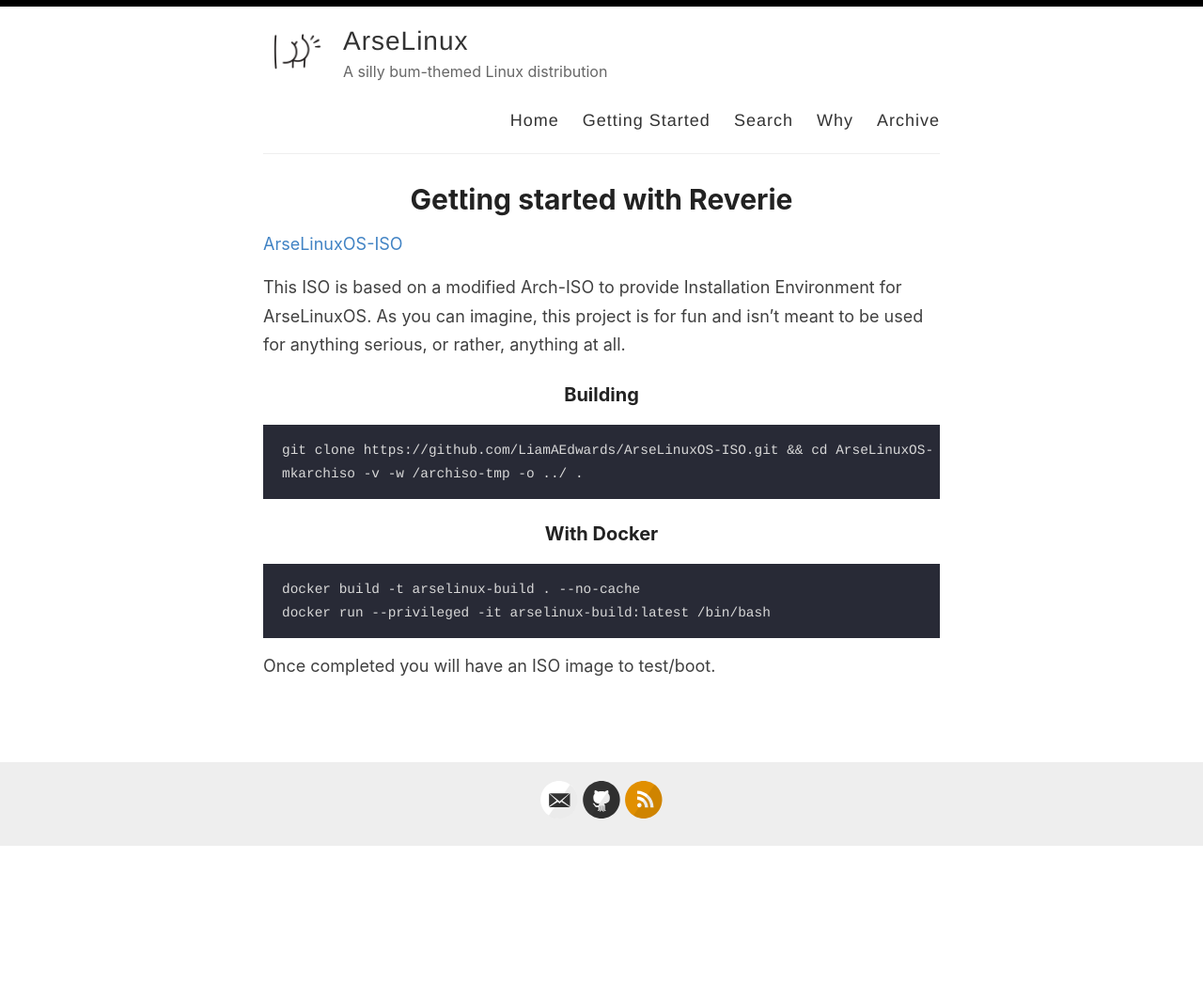
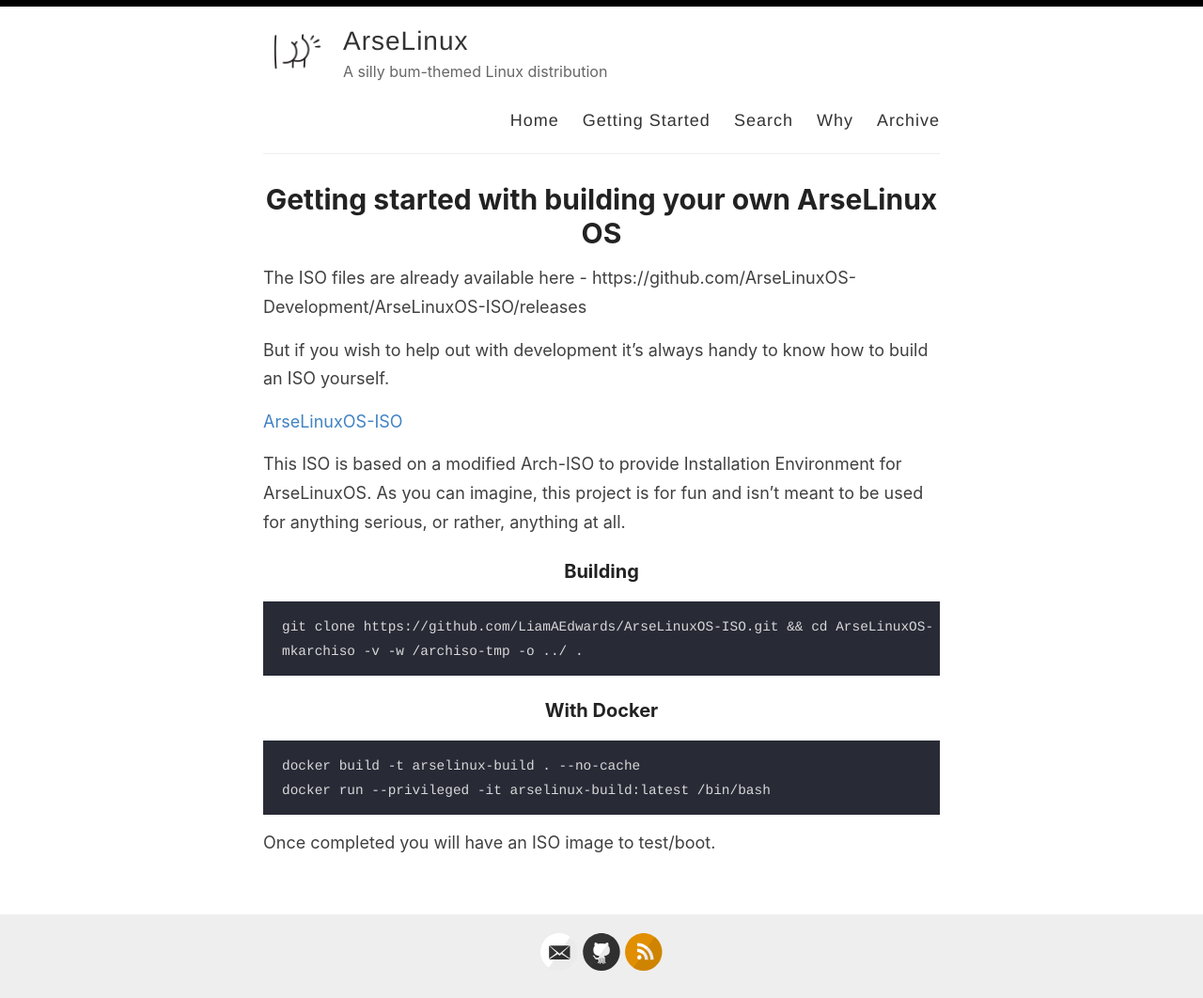
Before and after one commit to ArseLinuxOS-Development/arselinux.github.io, a Jekyll site: the page built from _pages/getting-started.md, in a window 1280 px wide. Shown: the whole page at 94% size. Built offline with Jekyll 4.4.1, drawn with Linux system fonts in a browser that asks for light colours; before the commit the page ends 901 px from its top, so only the background shows below that.

Commit message:
Update getting-started.md

```diff
--- a/_pages/getting-started.md
+++ b/_pages/getting-started.md
@@ -1,9 +1,12 @@
 ---
 layout: page
-title: Getting started with Reverie
+title: Getting started with building your own ArseLinux OS
 permalink: /getting-started/
 ---
 
+The ISO files are already available here - https://github.com/ArseLinuxOS-Development/ArseLinuxOS-ISO/releases
+
+But if you wish to help out with development it's always handy to know how to build an ISO yourself.
 
 [ArseLinuxOS-ISO](https://github.com/ArseLinuxOS-Development/ArseLinuxOS-ISO)
 
```
